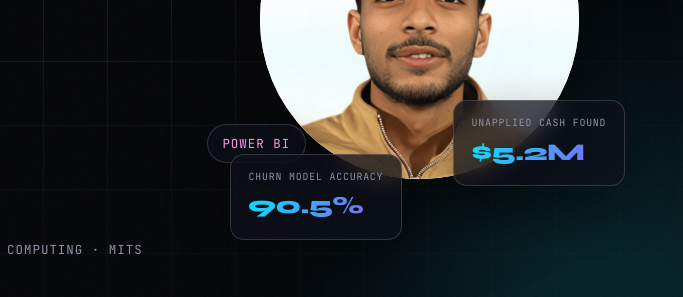
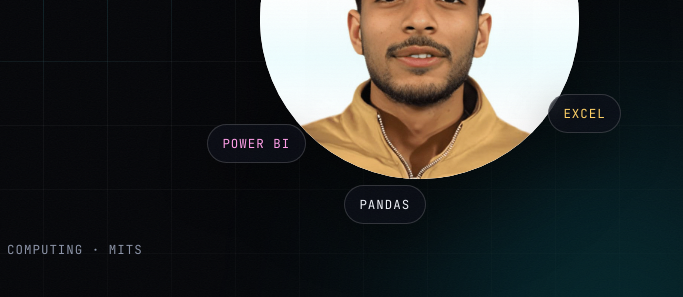
Before and after one commit to Dracksnoop/mohit-portfolio, a plain HTML site: page index.html in a window 1280 px wide. Shown: the part 387-684 px from the top of the page, 597-1280 px from the left. Drawn offline with nearby package versions, Linux system fonts and the light colour scheme.

Commit message:
Hero: replace the two stat cards with Excel and Pandas skill chips
Co-Authored-By: Claude Fable 5.1 <noreply@anthropic.com>

```diff
--- a/css/style.css
+++ b/css/style.css
@@ -254,7 +254,7 @@ main { position: relative; z-index: 1; }
 .portrait__ring--2 { inset: 4%; animation: spin 14s linear infinite reverse; background: conic-gradient(from 180deg, transparent 0 70%, rgba(255,255,255,0.5) 90%, transparent 100%); border: 1px dashed rgba(255,255,255,0.12); -webkit-mask: none; mask: none; }
 @keyframes spin { to { rotate: 360deg; } }
 
-.chip, .datacard {
+.chip {
   position: absolute; z-index: 2; opacity: 0; transform: translateY(20px) scale(0.9);
   background: rgba(11, 14, 23, 0.75); border: 1px solid var(--line-strong);
   backdrop-filter: blur(12px); -webkit-backdrop-filter: blur(12px);
@@ -264,11 +264,8 @@ main { position: relative; z-index: 1; }
 .chip--1 { top: 6%; left: -4%; }
 .chip--2 { top: 20%; right: -4%; color: var(--violet); }
 .chip--3 { bottom: 12%; left: -6%; color: #ff9ee8; }
-.datacard { padding: 0.9rem 1.1rem; border-radius: 14px; display: grid; gap: 0.15rem; }
-.datacard span { color: var(--muted); font-size: 0.62rem; }
-.datacard strong { font-family: var(--font-display); font-size: 1.5rem; font-weight: 800; letter-spacing: -0.02em; background: var(--grad); -webkit-background-clip: text; background-clip: text; color: transparent; }
-.datacard--1 { right: -4%; bottom: 6%; }
-.datacard--2 { left: 0; bottom: -8%; }
+.chip--4 { bottom: 20%; right: -3%; color: #ffd166; }
+.chip--5 { bottom: -4%; left: 30%; color: var(--fg); }
 
 .hero__scroll { position: absolute; left: 50%; bottom: 2rem; transform: translateX(-50%); display: flex; flex-direction: column; align-items: center; gap: 0.6rem; color: var(--muted); opacity: 0; font-size: 0.62rem; }
 .hero__scroll i { width: 1px; height: 56px; background: linear-gradient(to bottom, var(--cyan), transparent); position: relative; overflow: hidden; }
@@ -491,10 +488,11 @@ main { position: relative; z-index: 1; }
   .hero__grid { grid-template-columns: 1fr; }
   .hero__visual { order: -1; }
   .portrait { width: min(260px, 62vw); }
-  .datacard { display: none; }
   .chip--1 { top: 2%; left: -8%; }
   .chip--2 { top: 24%; right: -14%; }
-  .chip--3 { bottom: 8%; left: -14%; }
+  .chip--3 { bottom: 10%; left: -14%; }
+  .chip--4 { bottom: 26%; right: -12%; }
+  .chip--5 { bottom: -9%; left: 32%; }
   .hero__scroll { display: none; }
   .hero { padding-bottom: 4rem; }
   .hero { padding-top: calc(var(--nav-h) + 1.5rem); }
--- a/index.html
+++ b/index.html
@@ -108,14 +108,8 @@
             <div class="chip chip--1 mono" data-float>Python</div>
             <div class="chip chip--2 mono" data-float>SQL</div>
             <div class="chip chip--3 mono" data-float>Power BI</div>
-            <div class="datacard datacard--1" data-float>
-              <span class="mono">Unapplied cash found</span>
-              <strong>$5.2M</strong>
-            </div>
-            <div class="datacard datacard--2" data-float>
-              <span class="mono">Churn model accuracy</span>
-              <strong>90.5%</strong>
-            </div>
+            <div class="chip chip--4 mono" data-float>Excel</div>
+            <div class="chip chip--5 mono" data-float>Pandas</div>
           </div>
         </div>
       </div>
```
